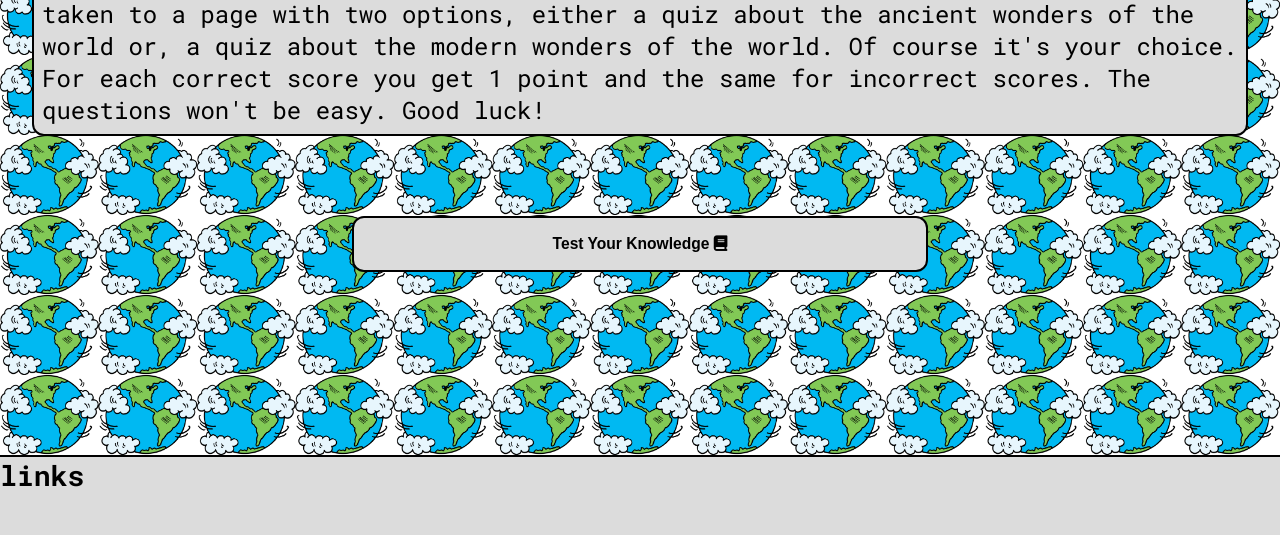
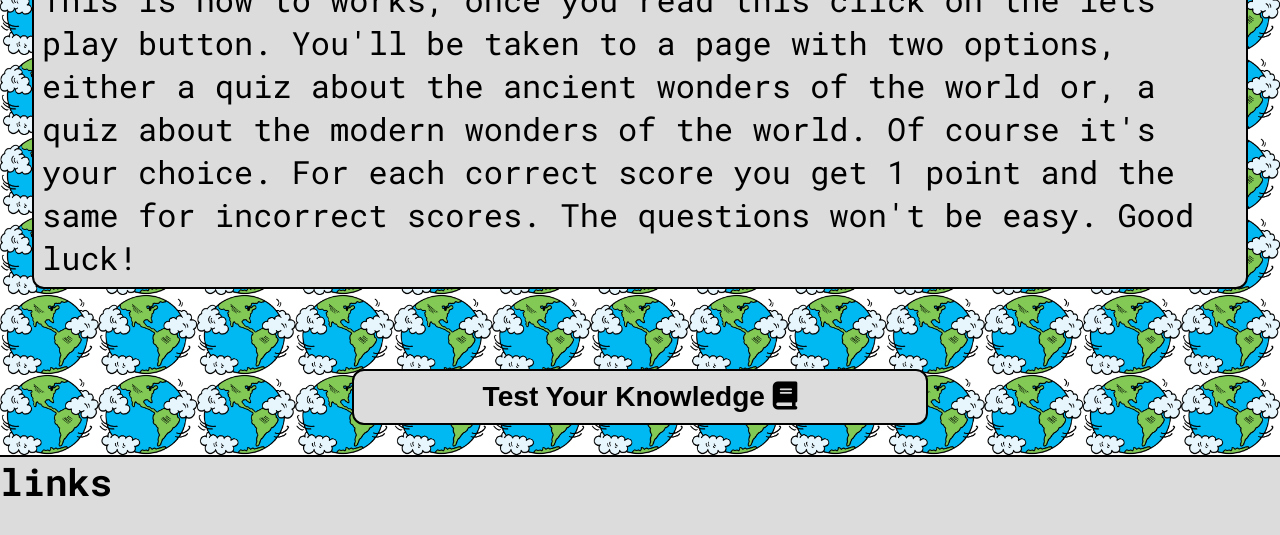
Before and after one commit to Regan-Boreland/wonders-of-the-world, a plain HTML site: page index.html in a window 1280 px wide. Shown: the part 265-800 px from the top of the page. Drawn offline with Linux system fonts and the light colour scheme.

Commit message:
style lets play button and how to play content for tablets

```diff
--- a/assets/css/style.css
+++ b/assets/css/style.css
@@ -97,12 +97,16 @@ footer {
 @media screen and (min-width: 768px) {
 /*body styles for tablets*/
     body{
-        font-size: 150%;
+        font-size: 200%;
     }
-
+/*header styles for tablet*/
     header{
         height: 15vh;
         padding: 2rem;
+    }
+
+    #lets-play-bttn{
+        font-size: 24px;
     }
 }
 
```
